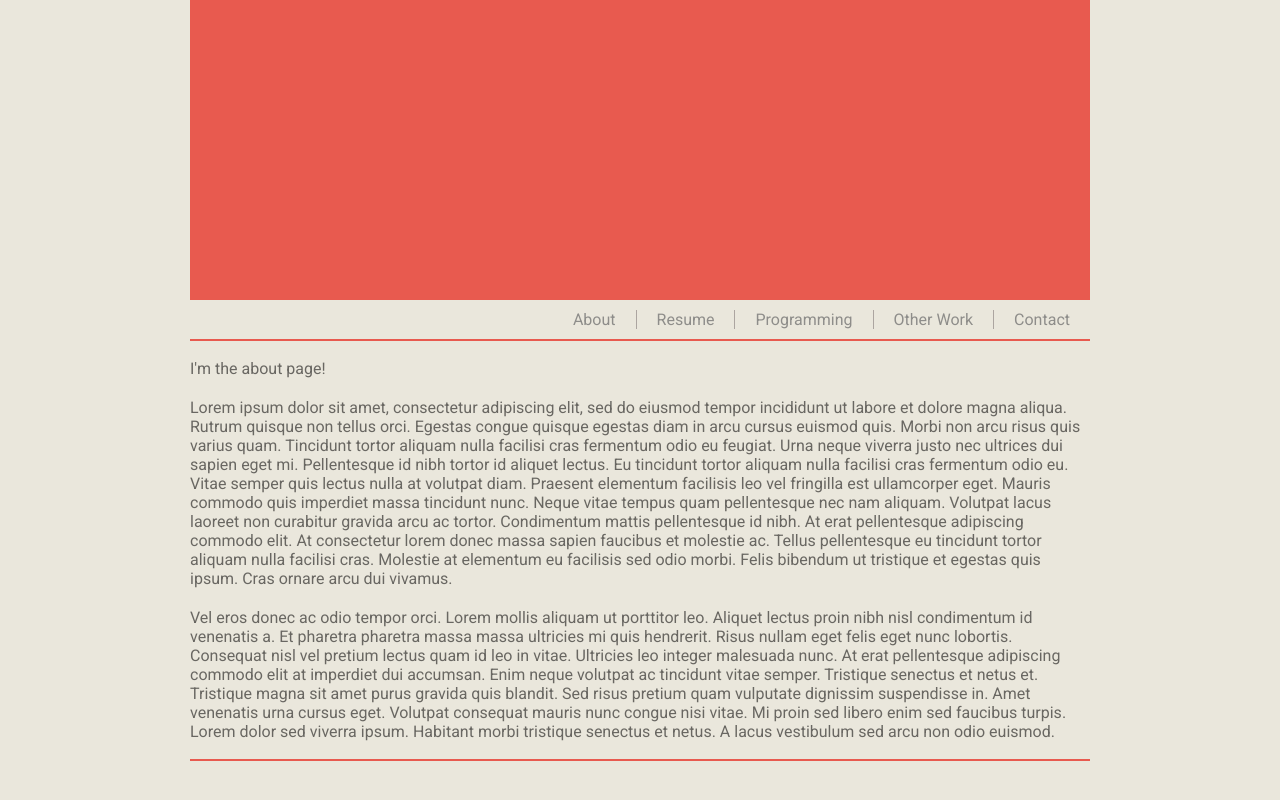
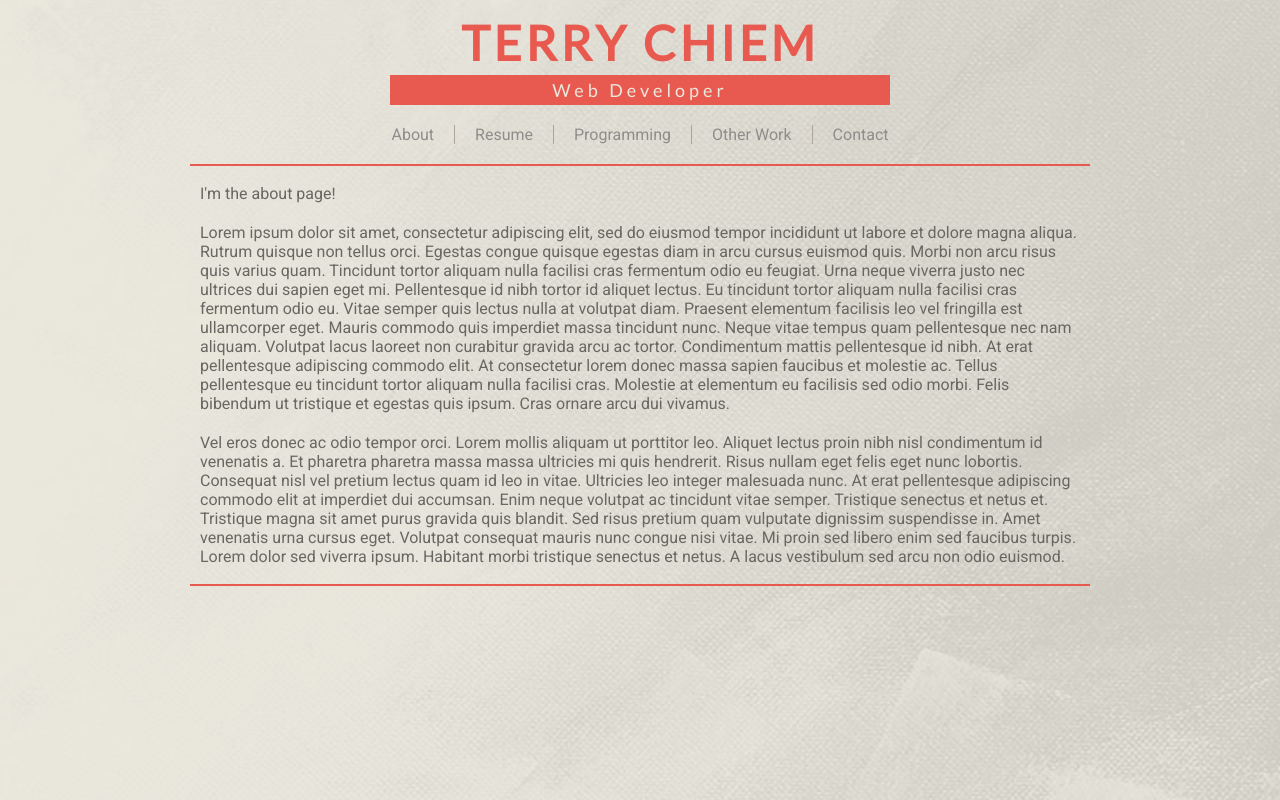
Before and after one commit to terchiem/homepage, a React app: page / in a window 1280 px wide. Built offline with nearby package versions, Linux system fonts and the light colour scheme.

Commit message:
complete header layout

```diff
--- a/public/index.html
+++ b/public/index.html
@@ -4,6 +4,7 @@
     <meta charset="utf-8" />
     <link rel="shortcut icon" href="%PUBLIC_URL%/favicon.ico" />
     <link href="https://fonts.googleapis.com/css?family=Roboto&display=swap" rel="stylesheet">
+    <link href="https://fonts.googleapis.com/css?family=Lato&display=swap" rel="stylesheet">
     <meta name="viewport" content="width=device-width, initial-scale=1" />
 
     <!--
--- a/src/components/App.js
+++ b/src/components/App.js
@@ -1,6 +1,7 @@
 import React from 'react';
 import { BrowserRouter as Router, Route } from 'react-router-dom';
 
+import Header from './Header';
 import Navbar from './Navbar';
 import About from './About';
 import Resume from './Resume';
@@ -11,12 +12,7 @@ import Contact from './Contact';
 function App() {
   return (
     <div className="App">
-      <header>
-        <div className="header-img">
-
-        </div>
-      </header>
-
+      <Header></Header>
       <Router>
         <Navbar></Navbar>
         <Route path="/" exact component={About} />
--- /dev/null
+++ b/src/components/Header.js
@@ -0,0 +1,13 @@
+import React from 'react';
+
+function Header() {
+  return (
+  <header>
+    <div className="header-name">
+      TERRY CHIEM
+    </div>
+    <div className="header-webdev">Web Developer</div>
+  </header>)
+}
+
+export default Header;
--- a/src/components/Resume.js
+++ b/src/components/Resume.js
@@ -4,6 +4,9 @@ function Resume() {
   return (
     <div className="page">
       <p>I'm the Resume page!</p>
+      <a href="#">
+        Download Resume as PDF
+      </a>
     </div>
   )
 }
--- a/src/styles/index.css
+++ b/src/styles/index.css
@@ -18,9 +18,13 @@
 
 body {
   margin: 0;
+  /* height: 100vh; */
+  color: var(--black);
   background-color: var(--tan);
-  color: var(--black);
-
+  background-image: url('/assets/background.jpg');
+  background-size: cover;
+  background-repeat: no-repeat;
+  background-attachment: fixed;
 
   font-family: "Roboto", sans-serif;
   -webkit-font-smoothing: antialiased;
@@ -50,19 +54,32 @@ a:visited {
         Header
 ===================== */
 header {
-  margin: 0 auto;
-  height: 300px;
-  width: var(--default-width);
+  margin: 10px auto;
+  width: 500px;
+  text-align: center;
+  font-family: 'Lato', sans-serif;
+  letter-spacing: 4px;
+}
+.header-name {
+  padding: 4px 0;
+  font-size: 48px;
+  font-weight: bold;
+  color: var(--red-main);
+}
+.header-webdev {
+  padding: 4px;
   background-color: var(--red-main);
+  font-size: 18px;
+  color: var(--tan);
 }
 
 /* ==================
         Navbar
 ===================== */
 nav {
-  margin: 10px auto;
+  margin: 20px auto;
   width: var(--default-width);
-  text-align: right;
+  text-align: center;
 }
 
 nav li {
@@ -90,6 +107,8 @@ nav a:active {
 ===================== */
 .page {
   margin: 0px auto;
+  padding: 0 10px;
+  margin-bottom: 10px;
   width: var(--default-width);
   border-top: 2px solid var(--red-main);
   border-bottom: 2px solid var(--red-main);
```
Also changed, not shown: public/assets/background.jpg (added), public/manifest.json (deleted).
